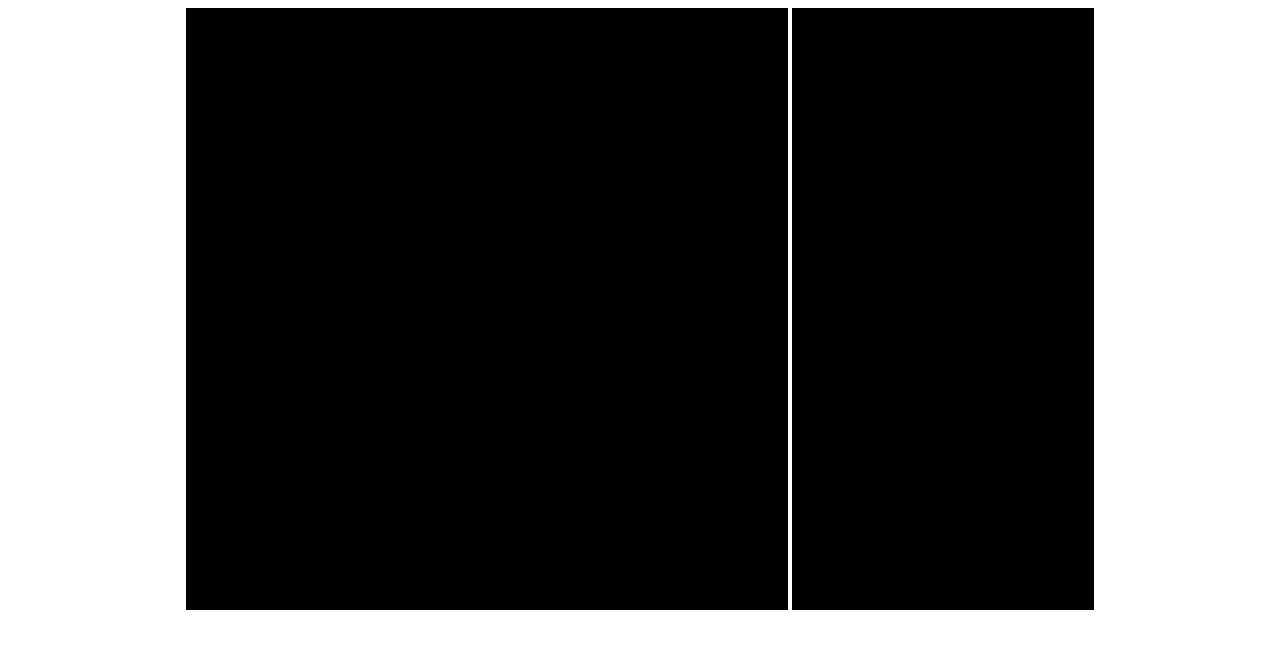
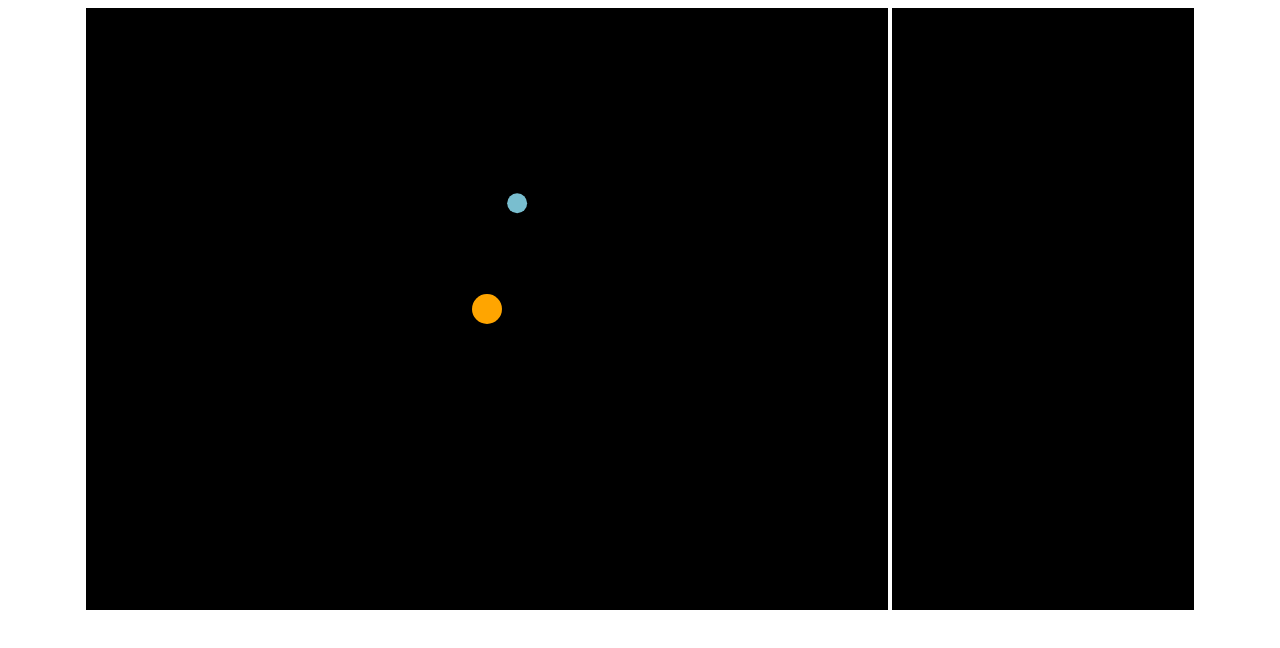
Before and after one commit to jlonsdale/solarsim, a website: page public/index.html in a window 1280 px wide. Drawn offline with nearby package versions, Linux system fonts and the light colour scheme.

Commit message:
circular motion baby

```diff
--- a/package.json
+++ b/package.json
@@ -17,6 +17,7 @@
   },
   "homepage": "https://github.com/jlonsdale/solarsim#readme",
   "dependencies": {
-    "express": "^4.17.1"
+    "express": "^4.17.1",
+    "jsdom": "^15.2.1"
   }
 }
--- a/public/index.html
+++ b/public/index.html
@@ -1,11 +1,14 @@
 <script src="https://ajax.googleapis.com/ajax/libs/jquery/3.4.1/jquery.min.js"></script>
 <script src="interface.js"></script>
+<script src="universe.js"></script>
+<script src="star.js"></script>
+<script src="planet.js"></script>
 <link rel="stylesheet" type="text/css" href="style/style.css">
 
 <body>
   <center>
     <div id='app'>
-     <canvas id='display' ></canvas>
+     <canvas id='display' width="800" height="600" ></canvas>
      <div id='information'></div>
    </div>
   </center>
--- a/public/interface.js
+++ b/public/interface.js
@@ -0,0 +1,42 @@
+$( document ).ready(function() {
+
+    let canvas = document.getElementById('display');
+    let ctx = canvas.getContext("2d");
+    let myUniverse = new Universe(canvas);
+    myUniverse.addPlanet(100,10)
+    setInterval(draw, 10);
+
+    //debugging method
+    $( "#display" ).mousedown(function(canvas) {
+      var offset = $(this).offset();
+      var x1 = canvas.clientX- offset.left;
+      var y1 = canvas.clientY- offset.top;
+      console.log(myUniverse.getX(x1),myUniverse.getY(y1))
+    });
+
+  function draw() {
+    ctx.clearRect(0, 0, canvas.width, canvas.height);
+
+    let star = myUniverse.star;
+    drawBall(star.xPos,star.yPos,star.radius,star.colour);
+
+    myUniverse.objects.forEach((item,index) => {
+      item.position()
+      drawBall(item.xPos,item.yPos,item.radius,item.colour)
+    })
+
+  };
+
+  function drawBall(x,y,r,colour) {
+    ctx.beginPath();
+    x = myUniverse.convertX(x)
+    y = myUniverse.convertY(y)
+    ctx.arc(x, y, r, 0, Math.PI*2);
+    ctx.fillStyle = colour;
+    ctx.fill();
+    ctx.closePath();
+  };
+
+
+
+});
--- a/public/planet.js
+++ b/public/planet.js
@@ -0,0 +1,40 @@
+class Planet {
+
+  constructor(distance,radius) {
+    this.colour = this.randomColour();
+    this.distance = distance;
+    this.radius = radius;
+    this.period = 1;
+
+    this.xPos = distance;
+    this.yPos = 0;
+    this.theta = 0;
+  }
+
+  randomColour() {
+    var letters = '0123456789ABCDEF';
+    var colour = '#';
+    for (var i = 0; i < 6; i++) {
+      colour += letters[Math.floor(Math.random() * 16)];
+    }
+    return colour;
+  }
+
+  updateTheta() {
+    if(this.theta>2*Math.PI) {
+      this.theta = 0;
+    }
+    else {
+      this.theta+=0.01
+    }
+  }
+
+  position() {
+    console.log(this.theta)
+    this.xPos = (this.distance+this.radius)*Math.cos(this.theta)
+    this.yPos = (this.distance+this.radius)*Math.sin(this.theta)
+    this.updateTheta()
+  }
+
+
+}
--- a/public/star.js
+++ b/public/star.js
@@ -1,3 +1,10 @@
-class Planet {
+class Star {
+
+  constructor() {
+    this.xPos = 0
+    this.yPos = 0
+    this.radius = 15
+    this.colour = '#FFA500'
+  }
 
 }
--- a/public/style/style.css
+++ b/public/style/style.css
@@ -1,8 +1,6 @@
 #display {
   overflow: hidden;
   position: static;
-  height: 600px;
-  width: 600px;
   background-color: #000000;
   border:1px solid #000000;
   display:inline-block;
--- a/public/universe.js
+++ b/public/universe.js
@@ -0,0 +1,31 @@
+class Universe {
+
+  constructor(canvas) {
+    this.canvas = canvas;
+    this.width = canvas.width;
+    this.height = canvas.height;
+    this.star = new Star()
+    this.objects = []
+  };
+
+  addPlanet(distance,radius) {
+    this.objects.push(new Planet(distance,radius))
+  }
+
+  //Canvas coords to real coords
+  getX(x) {
+    return x-(this.width/2);
+  };
+  getY(y) {
+    return y-(this.height/2);
+  };
+
+  //Real coords to canvas coords.
+  convertX(x) {
+    return x+(this.width/2);
+  };
+  convertY(y) {
+    return y+(this.height/2);
+  };
+
+};
--- a/server.js
+++ b/server.js
@@ -1,5 +1,7 @@
 const express = require('express');
+const jsdom = require("jsdom");
 const app = express();
+const { JSDOM } = jsdom;
 
 app.use(express.static(__dirname + '/public'));
 
```
Also changed, not shown: README.md, 1 other file.
